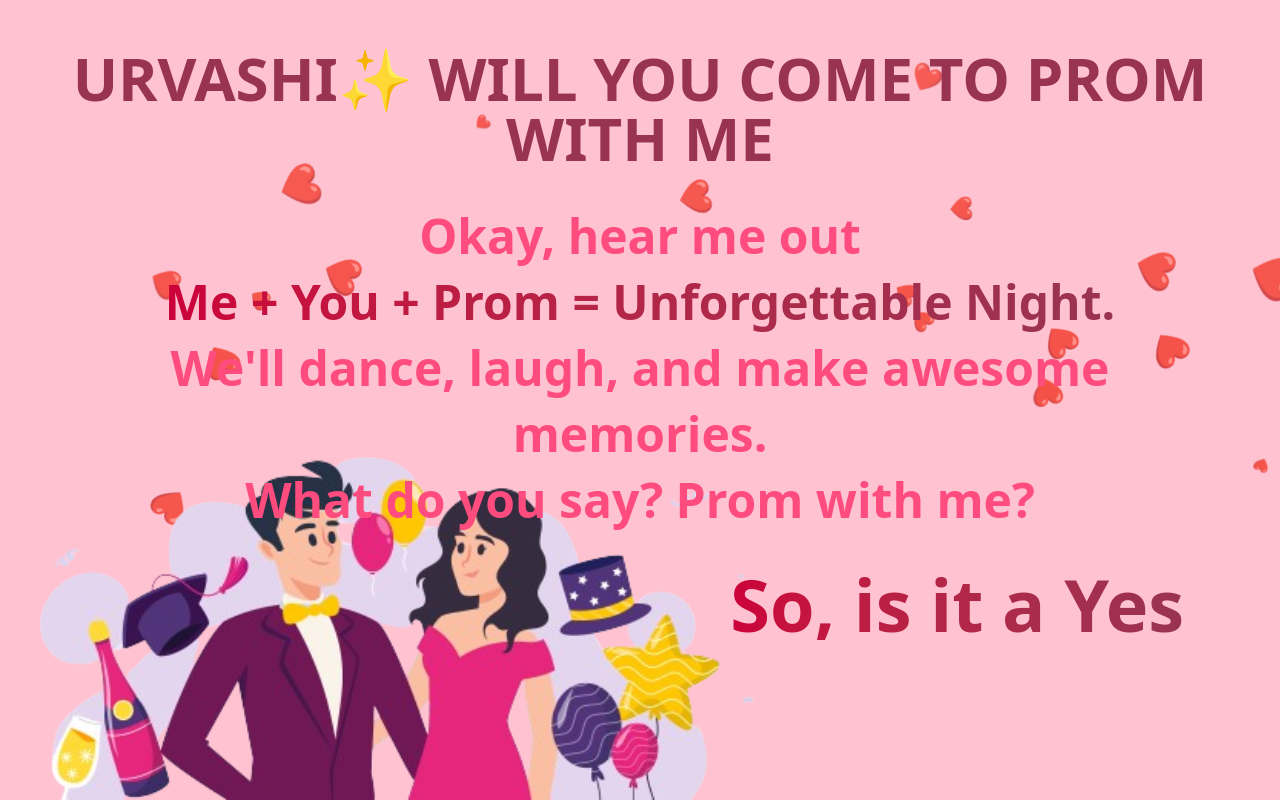
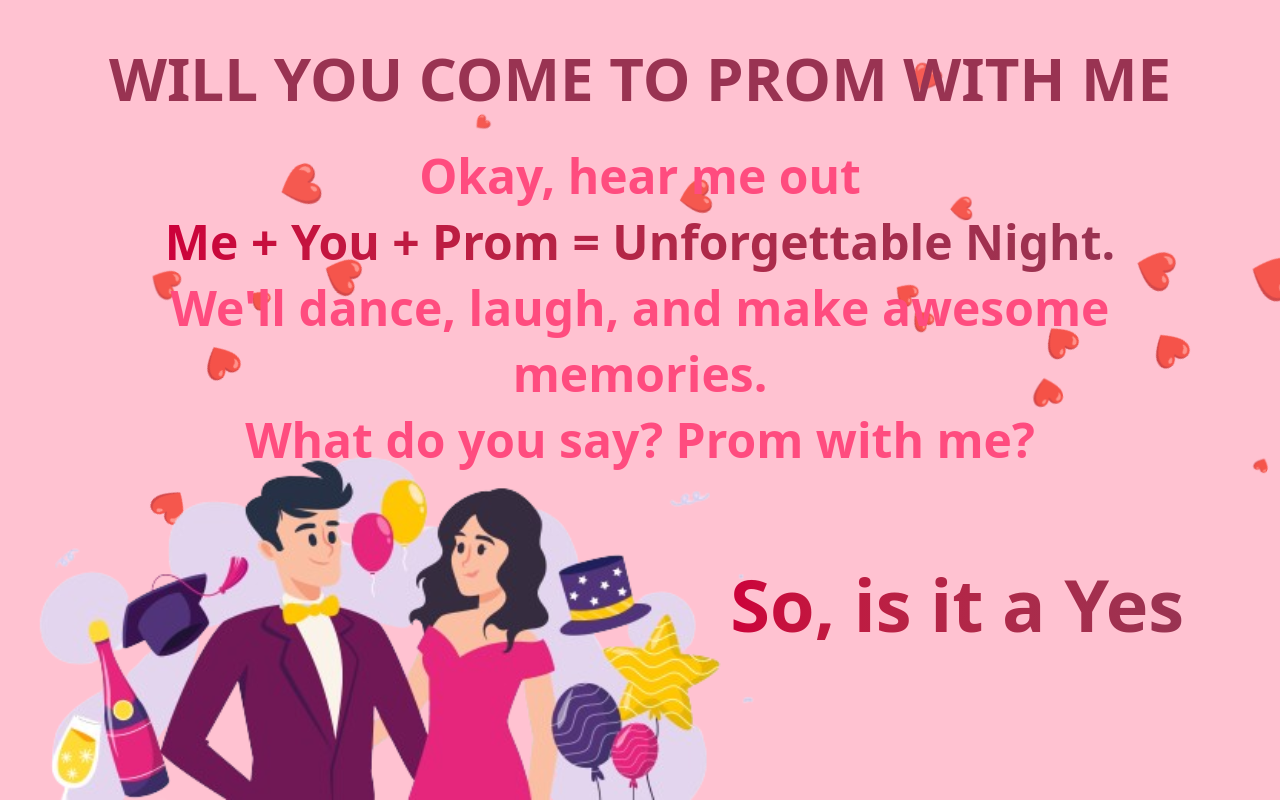
Before and after one commit to Siddesh755/prom, a React (Vite) app in the folder wybmp/: page / in a window 1280 px wide. Built offline with nearby package versions, Linux system fonts and the light colour scheme.

Commit message:
Update Hero.jsx

```diff
--- a/wybmp/src/components/Hero.jsx
+++ b/wybmp/src/components/Hero.jsx
@@ -71,7 +71,7 @@ const Hero = () => {
       {/* Content layer */}
       <div className="flex justify-center pt-4 sm:pt-6 md:pt-8 lg:pt-12 z-10 relative">
         <h1 className="text-3xl sm:text-4xl md:text-5xl lg:text-6xl text-[#993352] font-extrabold text-center">
-           URVASHI✨ WILL YOU COME TO PROM WITH ME
+            WILL YOU COME TO PROM WITH ME
         </h1>
       </div>
 
```
